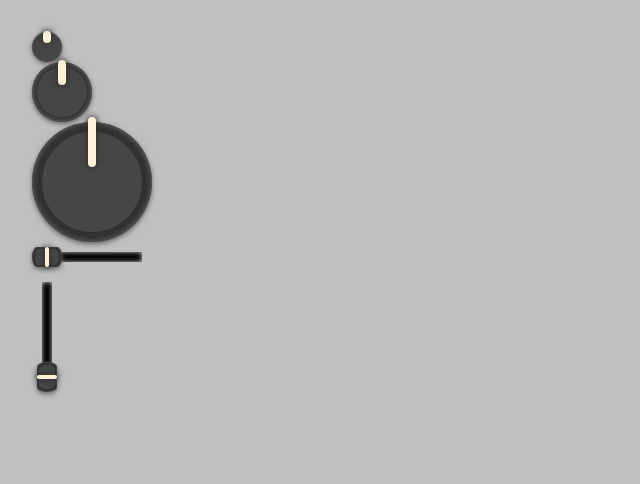
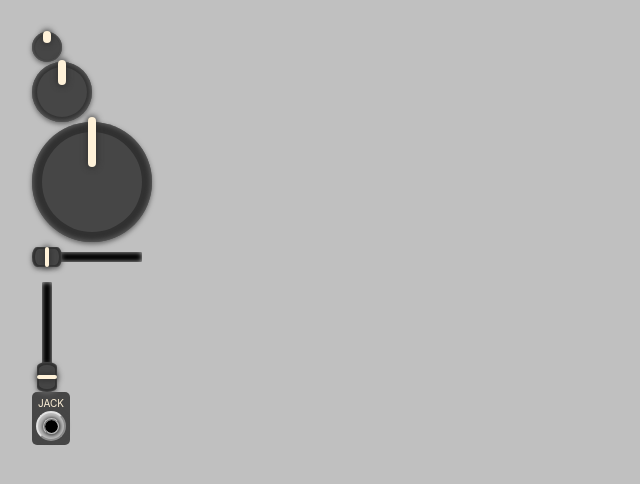
Before and after one commit to cjr35/react-modular, a React (Vite) app: page / in a window 1280 px wide. Shown: the top 484 px of the page, without its empty margins (0-640 px from the left). Built offline with nearby package versions, Linux system fonts and the light colour scheme.

Commit message:
draw jack

```diff
--- a/src/App.tsx
+++ b/src/App.tsx
@@ -1,6 +1,7 @@
 import './App.scss';
 import Knob from './components/controls/knob/Knob';
 import Fader from './components/controls/fader/Fader';
+import Jack from './components/jack/Jack';
 
 function App() {
   return (
@@ -10,6 +11,7 @@ function App() {
       <Knob size='large' />
       <Fader horizontal />
       <Fader />
+      <Jack />
     </div>
   );
 }
--- /dev/null
+++ b/src/components/jack/Jack.scss
@@ -0,0 +1,38 @@
+div.jack-root {
+  &,
+  * {
+    user-select: none;
+  }
+  > .jack-background {
+    border-radius: 5px;
+    width: 30px;
+    background-color: #464646;
+    padding: 4px;
+
+    display: flex;
+    flex-direction: column;
+    > .jack-label {
+      color: #fff2d9;
+      font-size: 10px;
+    }
+    > .jack-edge {
+      box-shadow: 0 0 5px 0 #464646;
+      width: calc(100% - 4px);
+      aspect-ratio: 1;
+      border-radius: 100%;
+      border: 2px outset rgb(226, 226, 226);
+      background-color: silver;
+
+      display: grid;
+      place-items: center;
+      > .jack-middle {
+        box-shadow: 0 0 5px 0 black;
+        border: 2px ridge silver;
+        width: 50%;
+        aspect-ratio: 1;
+        border-radius: 100%;
+        background-color: black;
+      }
+    }
+  }
+}
--- /dev/null
+++ b/src/components/jack/Jack.tsx
@@ -0,0 +1,16 @@
+import './Jack.scss';
+
+function Jack() {
+  return (
+    <div className='jack-root'>
+      <div className='jack-background'>
+        <span className='jack-label'>JACK</span>
+        <div className='jack-edge'>
+          <div className='jack-middle'></div>
+        </div>
+      </div>
+    </div>
+  );
+}
+
+export default Jack;
```
